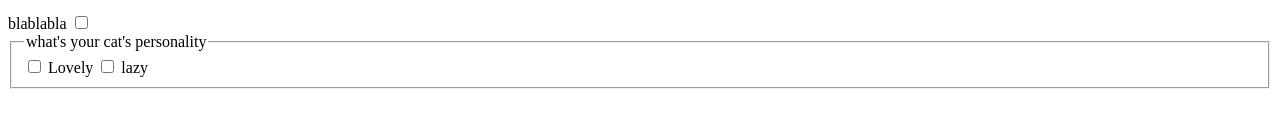
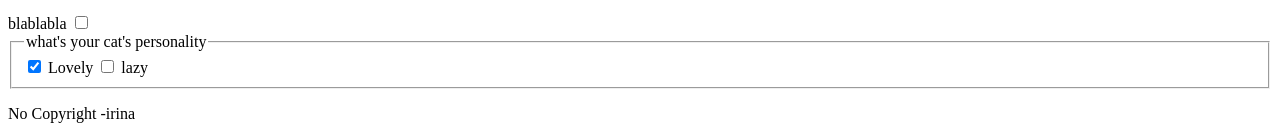
Before and after one commit to irmermaid/FirstSteps, a plain HTML site: page freecodecamp.html in a window 1280 px wide. Shown: the part 2217-2353 px from the top of the page. Before the commit the page ends 2322 px from the top, so only its background shows below. Drawn offline with Linux system fonts and the light colour scheme.

Commit message:
feat: added checked attribute and footer element explanations

```diff
--- a/freecodecamp.html
+++ b/freecodecamp.html
@@ -2,6 +2,7 @@
     <body>
         <!--განმარტება: main ელემენტი სერჩის ოპტიმიზაციისთვის გამოიყენება -->
         <main>
+
             <!--განმარტება: h1 ელემენტი არის მთავარი სათაური-->
             <h1>Heilige Meerjungfrau</h1>
             <!--განმარტება: h2 ელემენტი არის მეორე მთავარი სათაური-->
@@ -232,11 +233,14 @@
                 <input id="bla" type="checkbox" />
                 <form action=""https://freecatphotoapp.com/submit-cat-photo""> <fieldset>
                     <legend>
-                        what's your cat's personality
-                    </legend> <input id="lovely" type="checkbox" name="personality"> <label for="lovely">Lovely</label>
+                        what's your cat's personality <!--განმ:checked attribute გამოიყენება იმისთვის, რომ უკვე მონიშნული იყოს
+                        x-->
+                    </legend> <input id="lovely" checked type="checkbox" name="personality"> <label for="lovely">Lovely</label>
                     <input id="lazy" type="checkbox" name="personality"> <label for="lazy">lazy</label>
                 </fieldset></form>
+
             </section>
-        </main>
+        </main> <!--განმ:footer ელემენტი იწერება main-ის ქვემოთ-->
+        <footer> <p>No Copyright -irina</p></footer>
     </body>
 </html>
```
